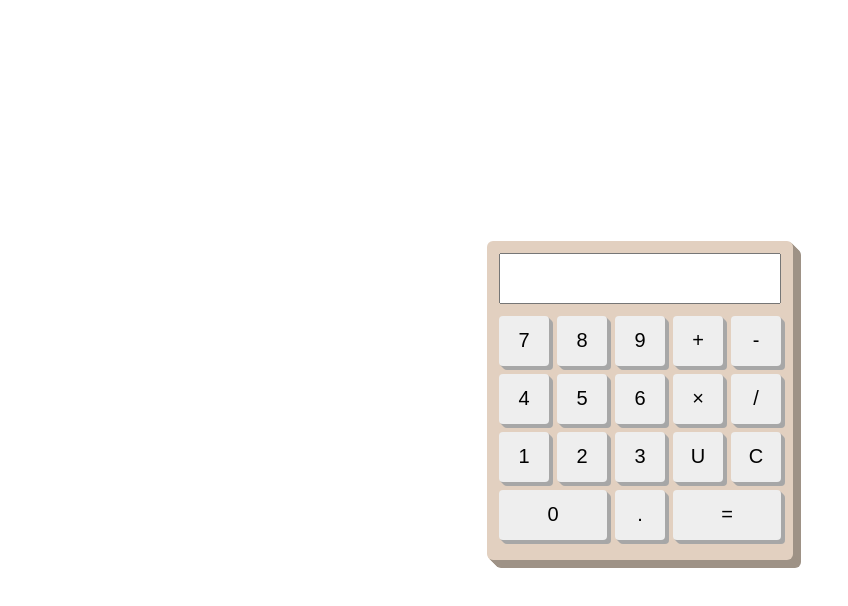
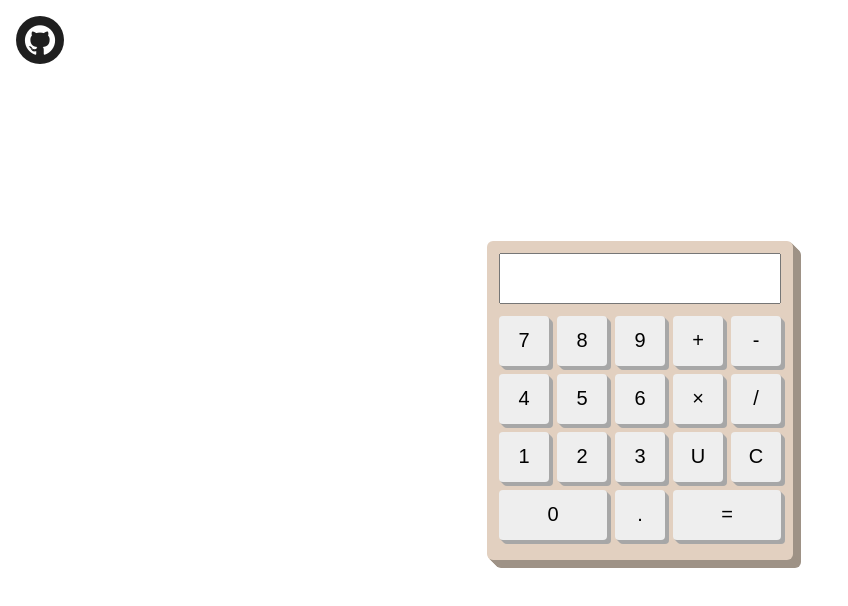
Before and after one commit to TClark1011/react-typescript-calculator, a React (Create React App) app: page / in a window 1280 px wide. Shown: the top 606 px of the page, without its empty margins (0-848 px from the left). Built offline with nearby package versions, Linux system fonts and the light colour scheme.

Commit message:
Added github icon

```diff
--- a/src/App.tsx
+++ b/src/App.tsx
@@ -2,9 +2,12 @@ import React from 'react';
 
 import Calculator from './components/Calculator';
 
+import GitButton from './components/GitButton';
+
 function App() {
 	return (
 		<div className='App'>
+			<GitButton />
 			<Calculator />
 		</div>
 	);
--- /dev/null
+++ b/src/components/GitButton.tsx
@@ -0,0 +1,33 @@
+import React from 'react';
+
+const GitButton: React.FC = () => {
+	const iconStyles = {
+		color: 'white',
+		backgroundColor: '#1f1f1f',
+		borderRadius: '50px',
+		padding: '8px',
+		position: 'absolute',
+		top: '16px',
+		left: '16px',
+		textDecoration: 'none',
+	};
+	return (
+		<>
+			<style>
+				.devicon-github-plain:before {'{'}font-size:32px;
+				{'}'}
+			</style>
+			<link
+				rel='stylesheet'
+				href='https://cdn.jsdelivr.net/gh/devicons/devicon@master/devicon.min.css'
+			/>
+			<a
+				href='https://github.com/TClark1011/react-typescript-calculator'
+				className='devicon-github-plain'
+				style={iconStyles}
+			></a>
+		</>
+	);
+};
+
+export default GitButton;
```
